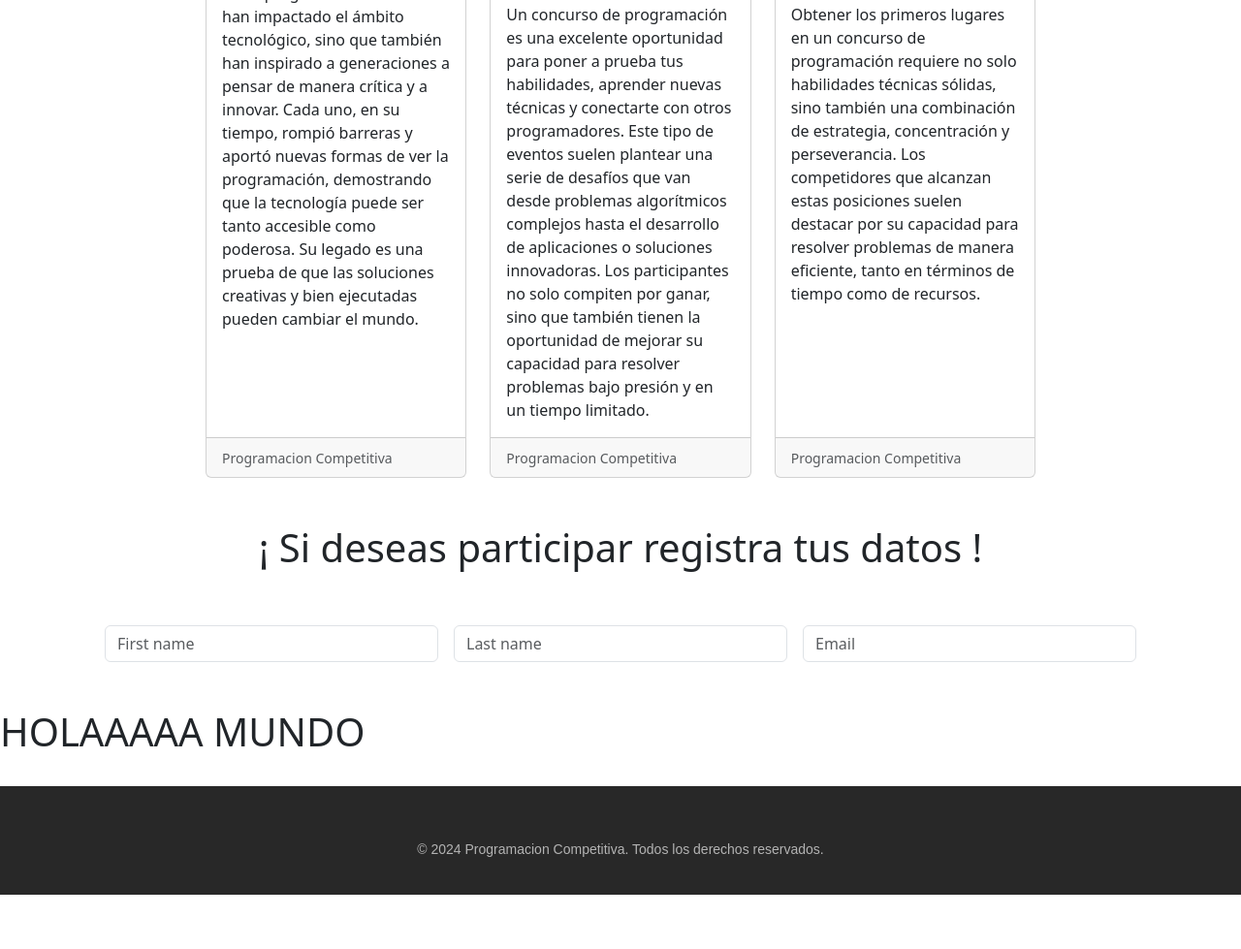
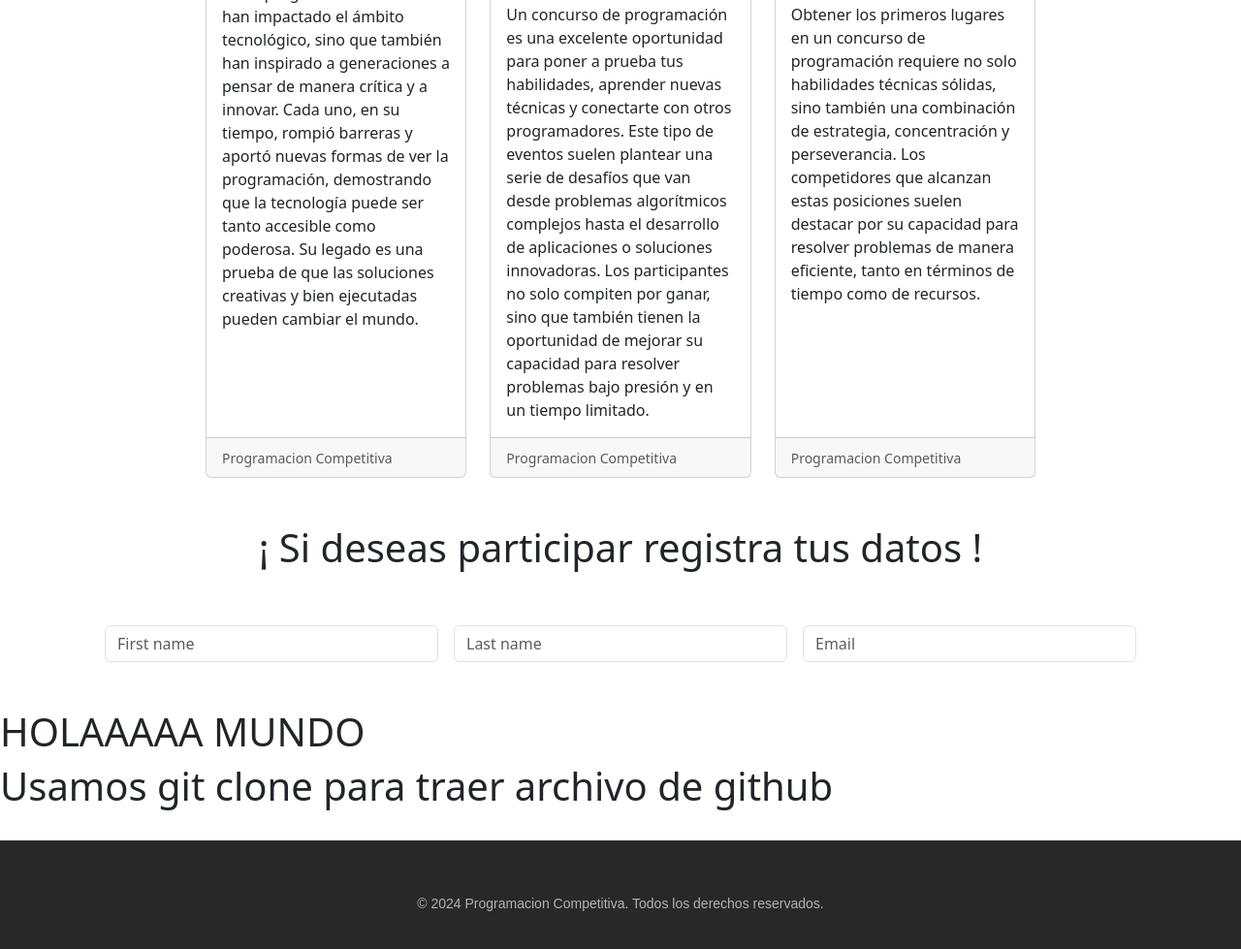
Before and after one commit to flymxth/REPO-DE-GIT, a plain HTML site: page index.html in a window 1280 px wide. Shown: the part 1031-2010 px from the top of the page at 97% size. Before the commit the page ends 1954 px from the top, so only its background shows below. Drawn offline with nearby package versions, Linux system fonts and the light colour scheme.

Commit message:
h1 nuevo

```diff
--- a/index.html
+++ b/index.html
@@ -107,6 +107,7 @@
       <br>
       <br>
       <h1>HOLAAAAA MUNDO</h1>
+      <h1>Usamos git clone para traer archivo de github</h1>
       <br>
       <footer>
         <div class="footer-container">
```
